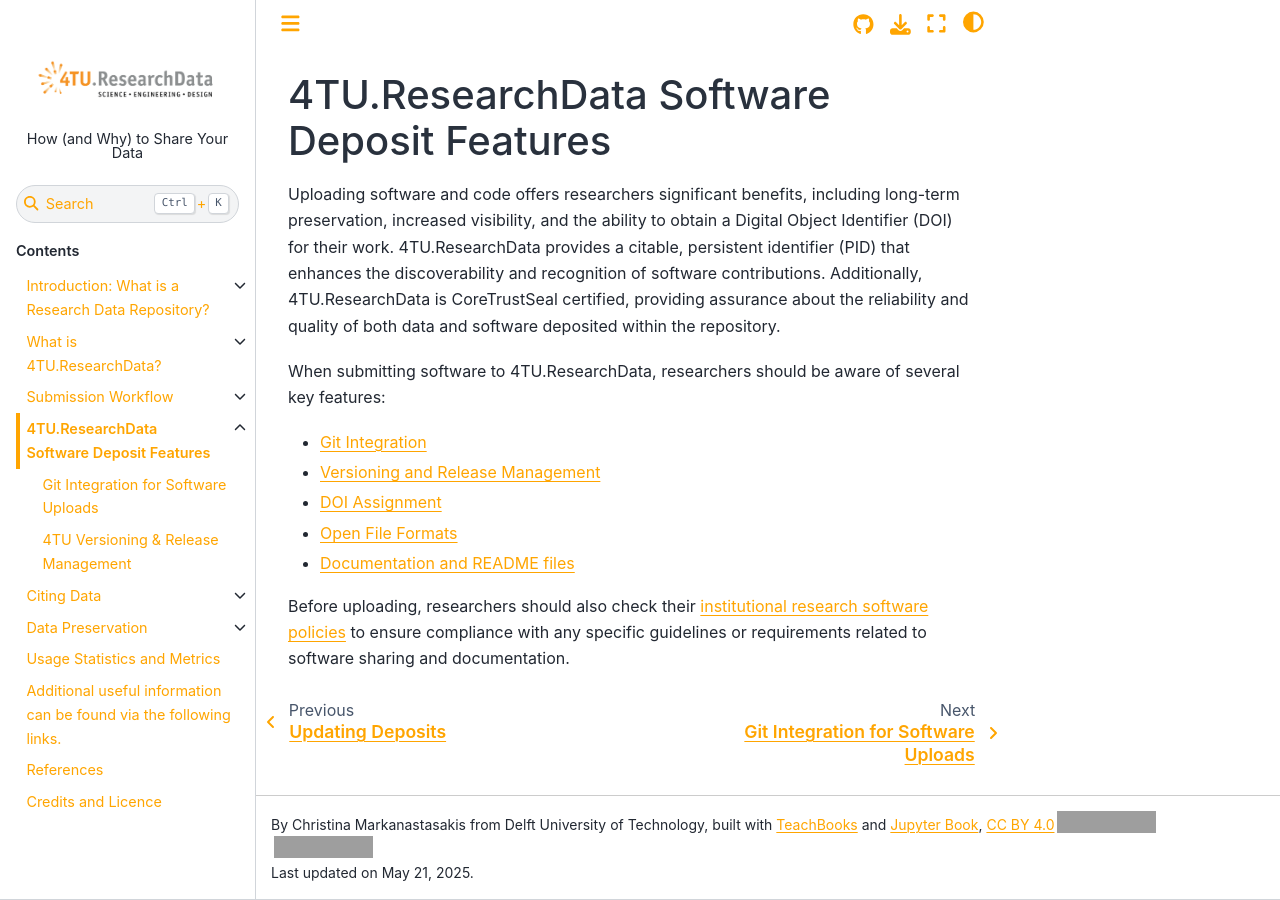
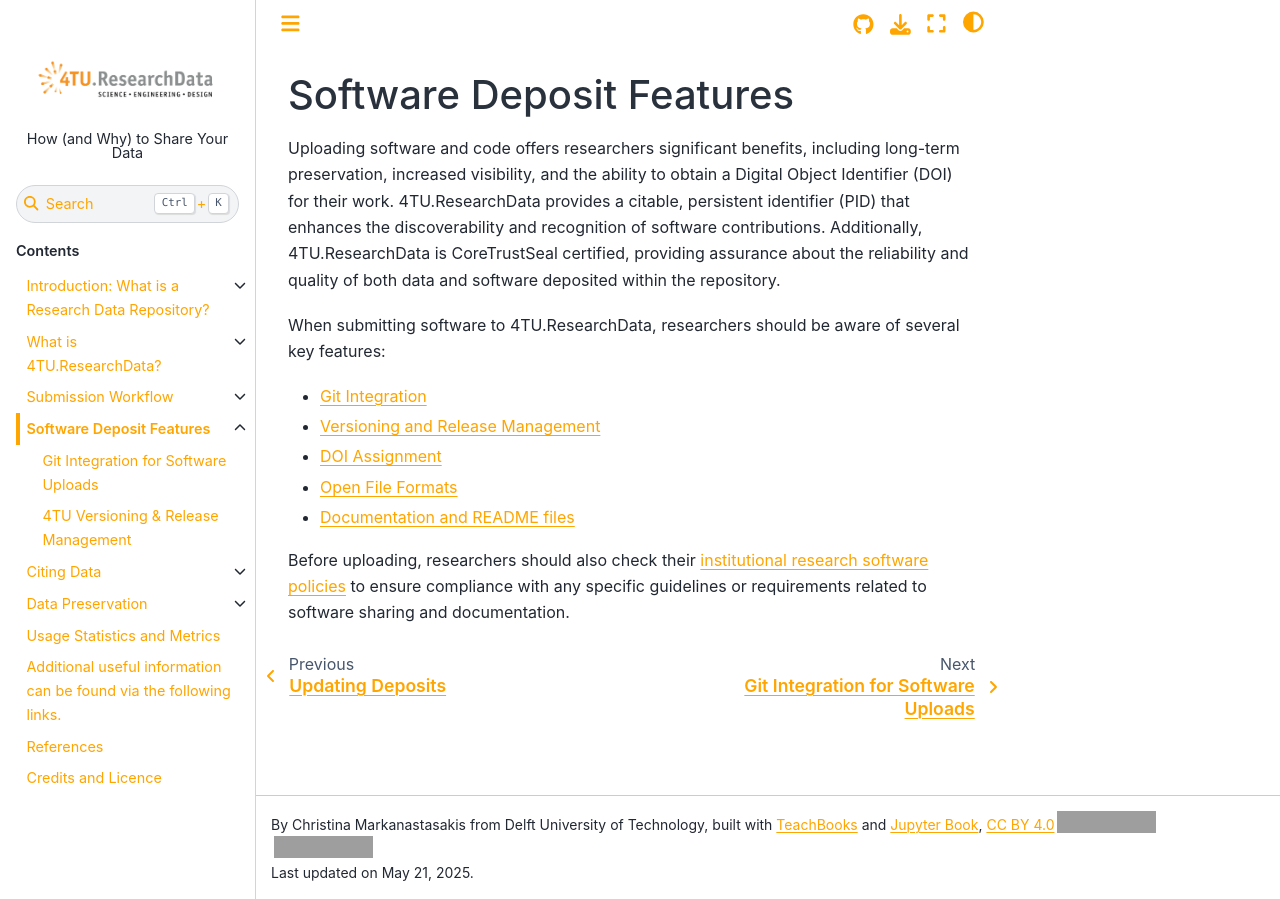
Before and after one commit to TUDelft-books/FAIR4TU_Submission_Help, a Jupyter Book: the page built from book/software_deposit_features/intro.md, in a window 1280 px wide. Built offline with Jupyter Book 1.0.4 settings and Sphinx 7.4.7 and the Sphinx Book theme 1.1.4, drawn with Linux system fonts in a browser that asks for light colours; pages that are not in the unit, such as notebooks, are missing from menus; comment, search, counter and statistics services are not loaded; grey boxes are pictures that could not be loaded.

Commit message:
Update intro.md

```diff
--- a/book/software_deposit_features/intro.md
+++ b/book/software_deposit_features/intro.md
@@ -1,4 +1,4 @@
-# 4TU.ResearchData Software Deposit Features
+# Software Deposit Features
 
 Uploading software and code offers researchers significant benefits, including long-term preservation, increased visibility, and the ability to obtain a Digital Object Identifier (DOI) for their work. 4TU.ResearchData provides a citable, persistent identifier (PID) that enhances the discoverability and recognition of software contributions. Additionally, 4TU.ResearchData is CoreTrustSeal certified, providing assurance about the reliability and quality of both data and software deposited within the repository.
 
```
